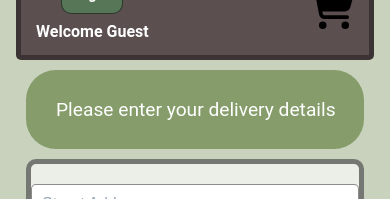
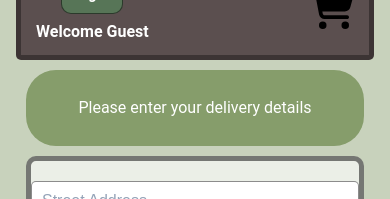
Before and after one commit to Joshsilas/CoshAndJosminShop, a React (Vite) app: page /AddressPage in a window 390 px wide. Shown: the part 225-424 px from the top of the page. Built offline with nearby package versions, Linux system fonts and the light colour scheme; no server answers.

Commit message:
halfway through mobile and bug fixes

```diff
--- a/src/Components/CartPage/CartPage.css
+++ b/src/Components/CartPage/CartPage.css
@@ -88,6 +88,10 @@
     margin-bottom: 20px;
 }
 
+.backToHomePageLinkCartpage:hover{
+    color: white;
+}
+
 .cartTotalCost {
     margin: 10px;
     width: 20%;
@@ -147,7 +151,9 @@
         margin: 10px;
         gap: 5px;
     }
-
+    .emptyCartMessage{
+        font-size: 3rem;
+    }
     .cart-product  {
         flex: 0 0 calc(50% - 5px);
     }
@@ -158,4 +164,7 @@
     .cartTotalCost {
         width: 100%;
     }
+    .backToHomePageLinkCartpage{
+        font-size: 1rem
+    }
 }
--- a/src/Components/CategoryPage/CategoryPage.css
+++ b/src/Components/CategoryPage/CategoryPage.css
@@ -55,6 +55,9 @@
         gap: 5px;
     }
     .single-product-category {
-        flex: 1 0 calc(50% - 5px);
+        flex: 0 0 calc(50% - 10px);
+    }
+    .single-product-category .img{
+        max-height: 100px;
     }
 }
--- a/src/Components/HomePage/HomePage.css
+++ b/src/Components/HomePage/HomePage.css
@@ -149,7 +149,7 @@
     }
 
     .single-product {
-        flex: 1 0 calc(50% - 5px);
+        flex: 0 0 calc(50% - 10px);
     }
     .trendingNowBanner {
         width: 100%;
@@ -161,4 +161,7 @@
         display: flex;
         flex-direction: row;
     }
+    .single-product .img {
+        max-height: 100px;
+    }
 }
--- a/src/Components/LogInPage/LogInPage.css
+++ b/src/Components/LogInPage/LogInPage.css
@@ -42,7 +42,7 @@
 
 @media (max-width: 768px) {
     .signInMessage {
-        font-size: 1.2rem;
+        font-size: 1rem;
     }
     .loginFormsDisplay
     {
--- a/src/Components/PaymentPage/PaymentPage.css
+++ b/src/Components/PaymentPage/PaymentPage.css
@@ -19,18 +19,6 @@
     font-size: 0.9rem;
 }
 
-.signInMessage {
-    margin: 10px;
-    font-size: 2rem;
-    background-color: #869d6b;
-    padding: 30px;
-    border-radius: 30px;
-    color: white;
-    font-family: 'Roboto', sans-serif;
-    overflow: hidden;
-    white-space: nowrap;
-    text-align: center;
-}
 
 .PaymentFormsDisplay {
     border: 5px solid rgba(0, 0, 0, 0.5);
@@ -41,9 +29,6 @@
 
 
 @media (max-width: 768px) {
-    .signInMessage {
-        font-size: 1.2rem;
-    }
     .loginFormsDisplay
     {
         border-radius: 10px;
--- a/src/Components/PaymentPage/index.jsx
+++ b/src/Components/PaymentPage/index.jsx
@@ -76,7 +76,11 @@ const PaymentPage = ({ cartProducts, clearCart }) => {
                     placeholder={"Expiry date (MM/YY)"}
                     type="text"
                     value={cardDetails.expiryDate}
-                    onChange={(newValue) => setCardDetails(prevState => ({ ...prevState, expiryDate: newValue }))}
+                    onChange={(newValue) => {
+                        const cleanedValue = newValue.replace(/\D/g, '');
+                        const formattedValue = cleanedValue.replace(/^(.{2})/, '$1/');
+                        setCardDetails(prevState => ({...prevState, expiryDate: formattedValue}));
+                    }}
                 />
                 <InputForms
                     id="Name"
--- a/src/Components/SearchResults/SearchResults.css
+++ b/src/Components/SearchResults/SearchResults.css
@@ -93,7 +93,7 @@
     }
 
     .search-product  {
-        flex: 0 0 calc(50% - 5px);
+        flex: 0 0 calc(50% - 10px);
     }
     .ohNoMessage
     {
@@ -103,4 +103,7 @@
     .backToHomePageLink {
         font-size: 1rem;
     }
+    .search-product .img {
+        max-height: 100px;
+    }
 }
```
